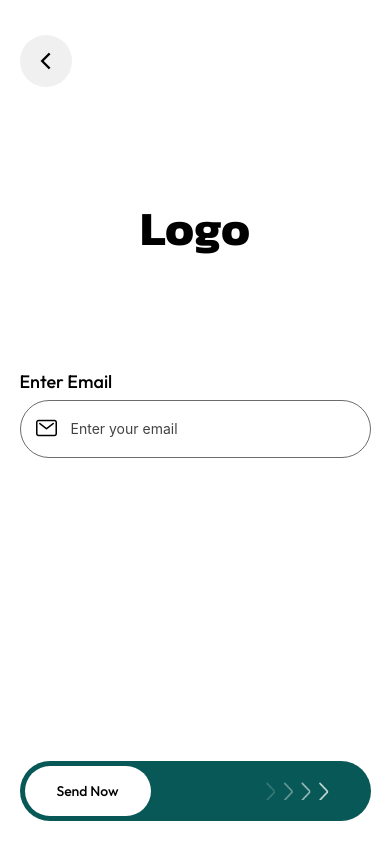
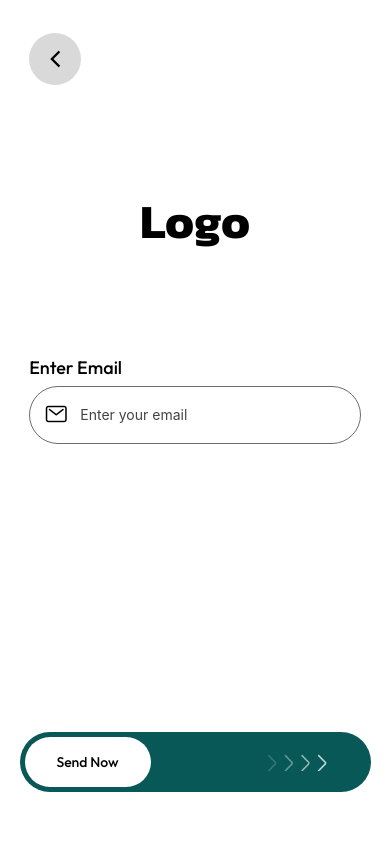
Before and after one commit to usmanjutt47/Number-OTP-verfication, a React Native app in the folder client/: screen /EmailVerification in a window 390 px wide. Built offline with nearby package versions, Linux system fonts and the light colour scheme.

Commit message:
Update EmailVerification.jsx

```diff
--- a/client/src/screens/EmailVerification.jsx
+++ b/client/src/screens/EmailVerification.jsx
@@ -60,7 +60,7 @@ const styles = StyleSheet.create({
   },
   contentContainer: {
     flex: 1,
-    width: "90%",
+    width: "85%",
     alignSelf: "center",
   },
 
@@ -69,7 +69,7 @@ const styles = StyleSheet.create({
     height: 52,
     justifyContent: "center",
     alignItems: "center",
-    backgroundColor: "#F0F0F1",
+    backgroundColor: "#D9D9D9",
     borderRadius: 26,
     marginTop: "10%",
   },
```
